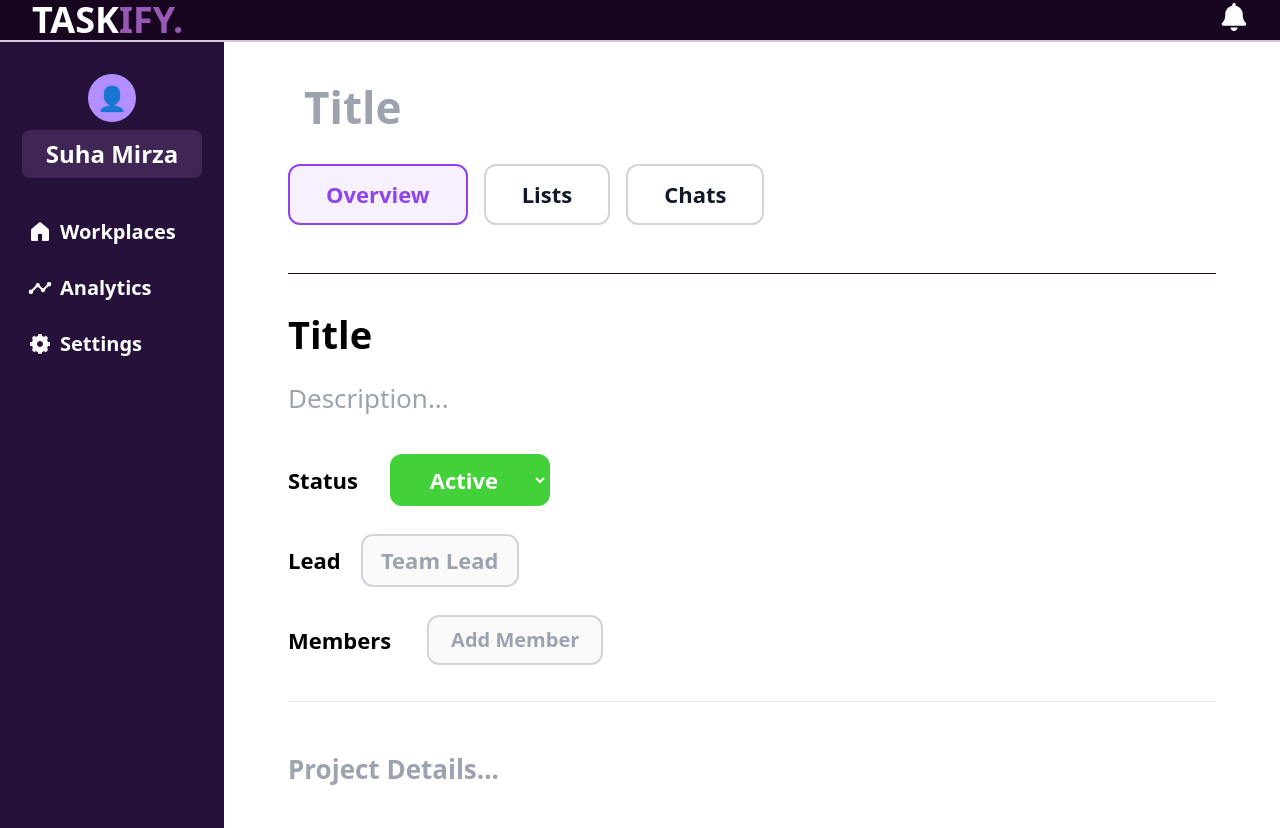
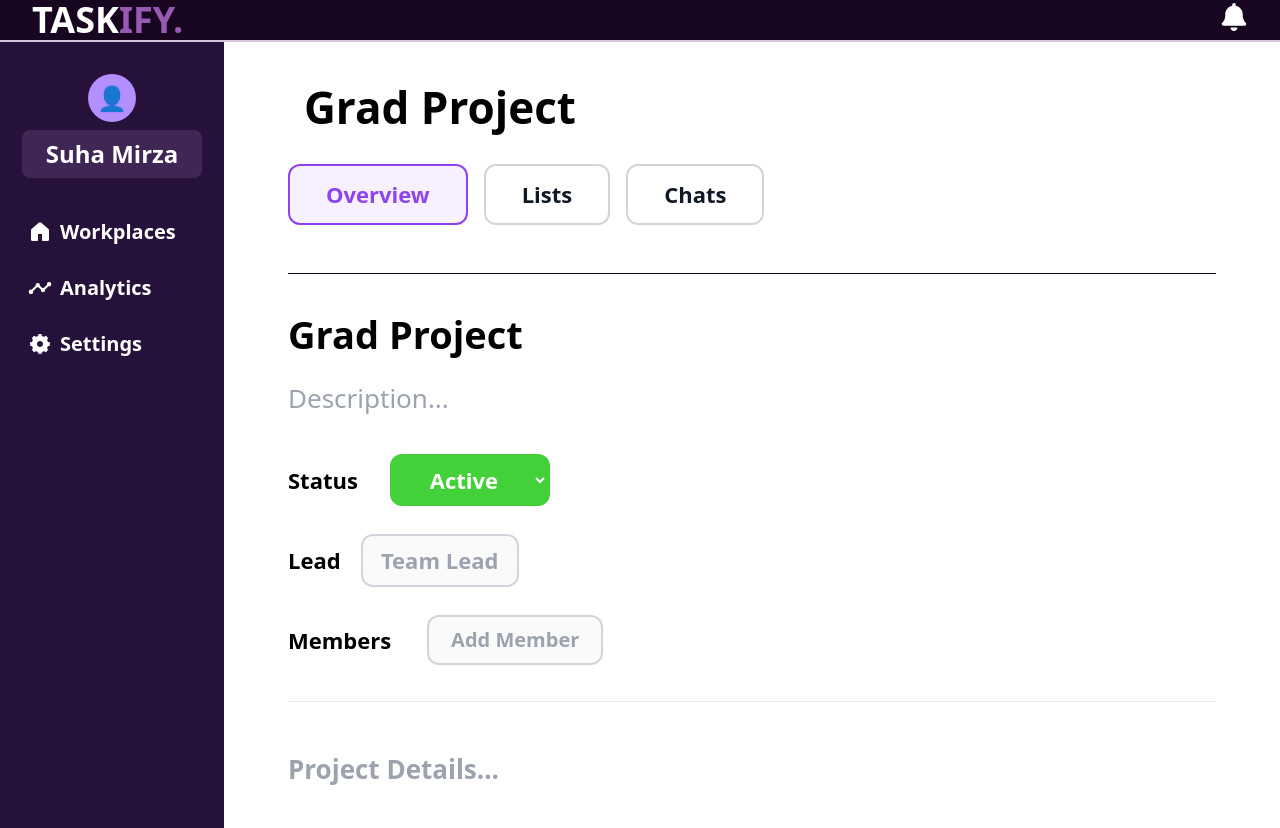
Before and after one commit to suhamirza/gradproject, a React (Vite) app: page /app/overview in a window 1280 px wide. Built offline with nearby package versions, Linux system fonts and the light colour scheme; the HTML template or start-up script is replaced by a standard one.

Commit message:
fixed up title

```diff
--- a/src/components/MainAppPages/Overview.tsx
+++ b/src/components/MainAppPages/Overview.tsx
@@ -1,8 +1,10 @@
 import React, { useState, useEffect, useRef } from 'react';
+import { useTitle } from '../../context/TitleContext';
 
 const statusOptions = ['Active', 'Completed', 'On Hold'];
 
 export default function Overview() {
+  const { title } = useTitle();
   const [description, setDescription] = useState('');
   const [status, setStatus] = useState('Active');
   const [lead, setLead] = useState('');
@@ -52,7 +54,7 @@ export default function Overview() {
   return (
     <div className="flex flex-col items-start">
       {/* Project Title Display */}
-      <h2 className="font-extrabold text-[2.375rem] mb-4 mt-0">Title</h2>
+      <h2 className="font-extrabold text-[2.375rem] mb-4 mt-0">{title || 'Title'}</h2>
       {/* Description Input */}
       <input
         type="text"
@@ -69,10 +71,10 @@ export default function Overview() {
           onChange={(e: React.ChangeEvent<HTMLSelectElement>) => setStatus(e.target.value)}
           className={
             status === 'Active'
-              ? 'px-2 py-2 text-center rounded-xl border-2 font-bold outline-none text-white text-[1.375rem] ml-3 bg-[#43d13a] border-[#43d13a] w-auto min-w-0'
+              ? 'px-2 py-2 text-center rounded-xl border-2 font-bold outline-none text-white text-[1.375rem] ml-3 bg-[#43d13a] border-[#43d13a] w-auto min-w-0 cursor-pointer'
             : status === 'On Hold'
-              ? 'px-4 py-2 text-center rounded-xl border-2 font-bold outline-none text-white text-[1.375rem] ml-3 bg-[#e74c3c] border-[#e74c3c] w-auto min-w-0'
-              : 'px-4 py-2 text-center rounded-xl border-2 font-bold outline-none text-white text-[1.375rem] ml-3 bg-gray-400 border-gray-400 w-auto min-w-0'
+              ? 'px-4 py-2 text-center rounded-xl border-2 font-bold outline-none text-white text-[1.375rem] ml-3 bg-[#e74c3c] border-[#e74c3c] w-auto min-w-0 cursor-pointer'
+              : 'px-4 py-2 text-center rounded-xl border-2 font-bold outline-none text-white text-[1.375rem] ml-3 bg-gray-400 border-gray-400 w-auto min-w-0 cursor-pointer'
           }
         >
           {statusOptions.map(opt => (
--- /dev/null
+++ b/src/context/TitleContext.tsx
@@ -0,0 +1,23 @@
+import React, { createContext, useContext, useState, ReactNode } from "react";
+
+export type TitleContextType = {
+  title: string;
+  setTitle: (t: string) => void;
+};
+
+const TitleContext = createContext<TitleContextType | undefined>(undefined);
+
+export const useTitle = () => {
+  const ctx = useContext(TitleContext);
+  if (!ctx) throw new Error("useTitle must be used within TitleProvider");
+  return ctx;
+};
+
+export const TitleProvider = ({ children }: { children: ReactNode }) => {
+  const [title, setTitle] = useState("Grad Project");
+  return (
+    <TitleContext.Provider value={{ title, setTitle }}>
+      {children}
+    </TitleContext.Provider>
+  );
+};
--- a/src/layouts/MainAppPageLayout.tsx
+++ b/src/layouts/MainAppPageLayout.tsx
@@ -1,8 +1,9 @@
-import React, { useRef, useEffect, useState, ReactNode } from 'react';
+import React, { useRef, useEffect } from 'react';
 import { useLocation, useNavigate } from 'react-router-dom';
+import { useTitle } from '../context/TitleContext';
 
 interface MainAppPageLayoutProps {
-  children: ReactNode;
+  children: React.ReactNode;
 }
 
 const navButtons = [
@@ -12,7 +13,7 @@ const navButtons = [
 ];
 
 const MainAppPageLayout: React.FC<MainAppPageLayoutProps> = ({ children }) => {
-  const [title, setTitle] = useState('');
+  const { title, setTitle } = useTitle();
   const titleInputRef = useRef<HTMLInputElement>(null);
   const titleSpanRef = useRef<HTMLSpanElement>(null);
   const location = useLocation();
@@ -41,7 +42,7 @@ const MainAppPageLayout: React.FC<MainAppPageLayoutProps> = ({ children }) => {
         <input
           type="text"
           value={title}
-          onChange={(e: React.ChangeEvent<HTMLInputElement>) => setTitle(e.target.value)}
+          onChange={(e) => setTitle(e.target.value)}
           placeholder="Title"
           className="text-[2.75rem] font-extrabold bg-transparent border-none outline-none placeholder:text-gray-400 transition-colors duration-150 hover:bg-[#f7f0ff] rounded-xl box-content pl-4 pr-1"
           ref={titleInputRef}
@@ -60,7 +61,7 @@ const MainAppPageLayout: React.FC<MainAppPageLayoutProps> = ({ children }) => {
         {navButtons.map(btn => (
           <button
             key={btn.key}
-            className={`px-9 py-3 rounded-xl border-2 ${location.pathname.includes(btn.route) ? 'border-[#8e44ec] bg-[#f7f0ff] text-[#8e44ec] font-extrabold' : 'border-gray-300 bg-white text-gray-900 font-bold'} text-[1.375rem] transition`}
+            className={`px-9 py-3 rounded-xl border-2 hover:bg-[#f7f0ff] ${location.pathname.includes(btn.route) ? 'border-[#8e44ec] bg-[#f7f0ff] text-[#8e44ec] font-extrabold' : 'border-gray-300 bg-white text-gray-900 font-bold'} text-[1.375rem] transition`}
             onClick={() => navigate(btn.route)}
           >
             {btn.label}
--- a/src/routes/AppRoutes.tsx
+++ b/src/routes/AppRoutes.tsx
@@ -10,6 +10,7 @@ import AuthWelcome from '../components/Auth/AuthWelcome';
 import Overview from '../components/MainAppPages/Overview';
 import MainPage from '../components/MainAppPages/MainPage';
 import MainAppPageLayout from '../layouts/MainAppPageLayout';
+import { TitleProvider } from '../context/TitleContext';
 
 const AppRoutes = () => (
   <Routes>
@@ -30,9 +31,11 @@ const AppRoutes = () => (
       <Route path="/app/join-workplace" element={<div>Join Workplace Coming Soon</div>} />
       <Route path="/app/create-workplace" element={<div>Create Workplace Coming Soon</div>} />
       <Route path="/app/overview" element={
-        <MainAppPageLayout>
-          <Overview />
-        </MainAppPageLayout>
+        <TitleProvider>
+          <MainAppPageLayout>
+            <Overview />
+          </MainAppPageLayout>
+        </TitleProvider>
       } />
     </Route>
   </Routes>
```
